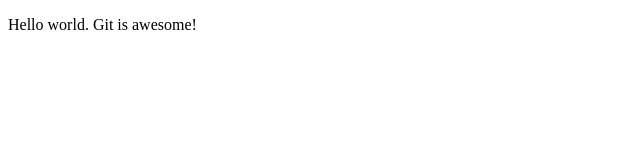
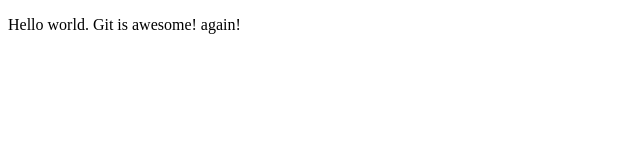
Before and after one commit to Giroramo/gitapp, a plain HTML site: page index.html in a window 1280 px wide. Shown: the full height of the page, 0-640 px from the left. Drawn offline with Linux system fonts and the light colour scheme.

```diff
--- a/index.html
+++ b/index.html
@@ -9,7 +9,7 @@
     </head>
 
     <body>
-        <p>Hello world. Git is awesome!</p>
+        <p>Hello world. Git is awesome! again!</p>
     </body>
 
 </html>
```
